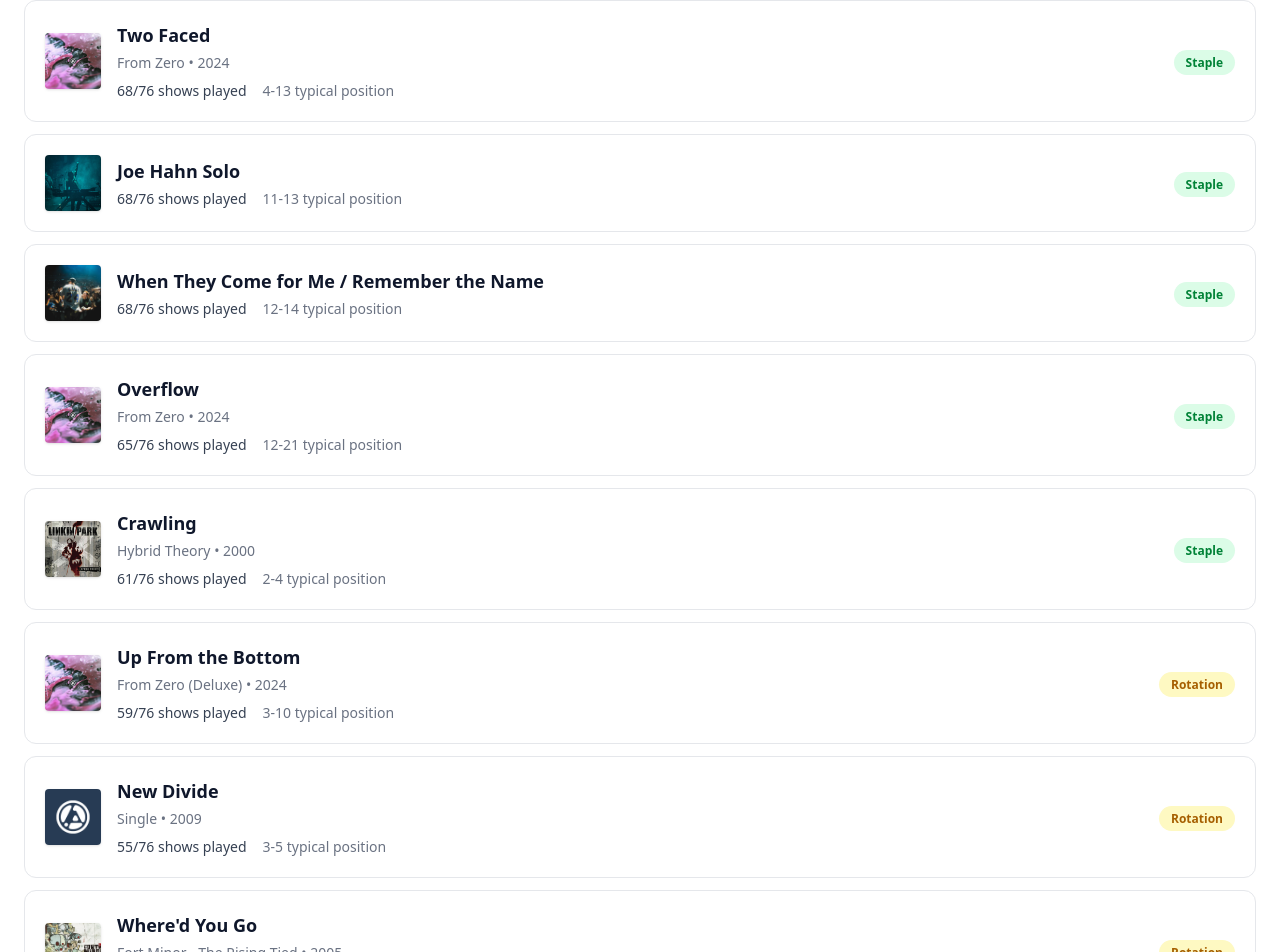
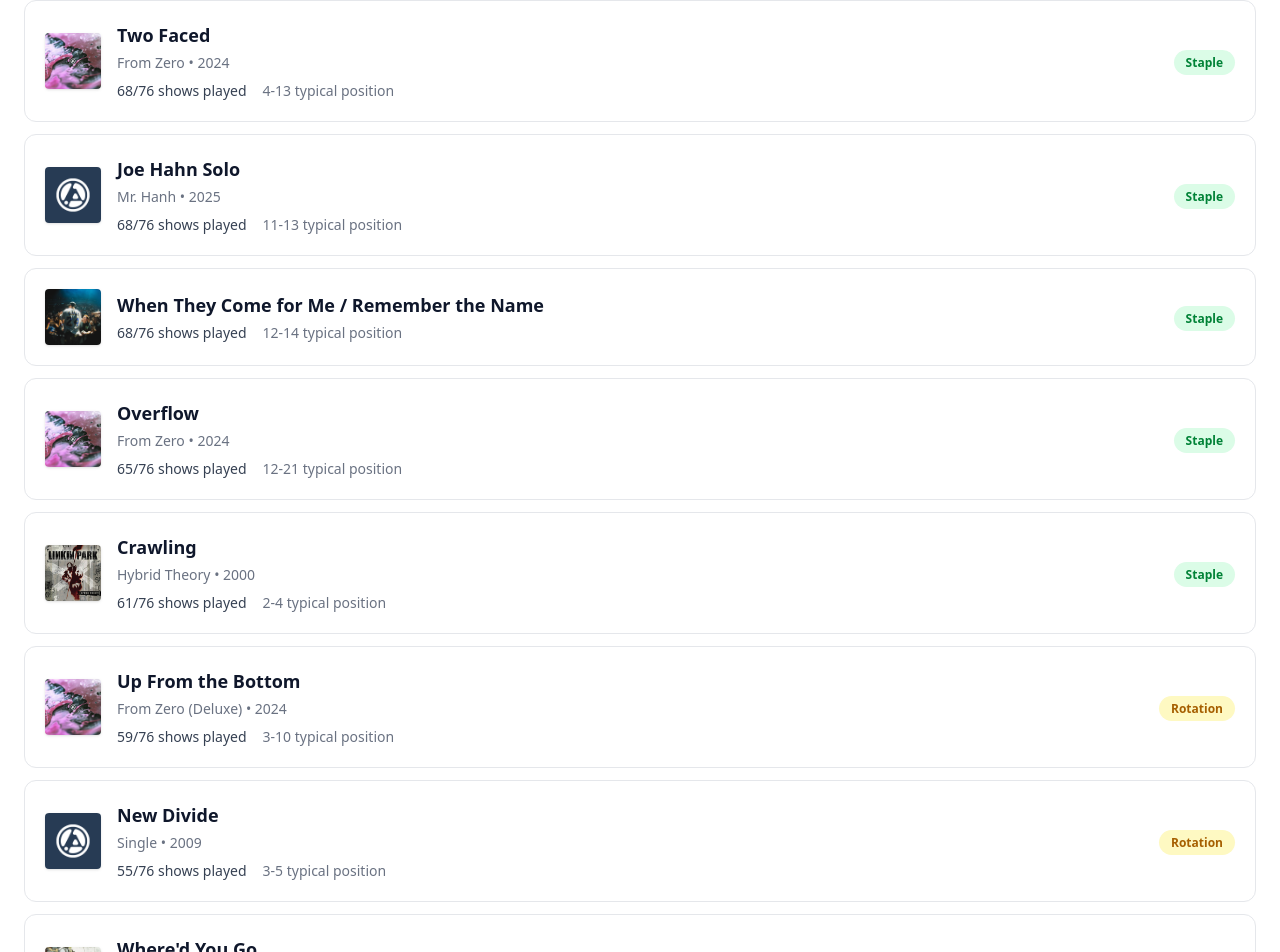
Before and after one commit to evengene/lp-setlist-comparison, a React (Vite) app: page / in a window 1280 px wide. Shown: the part 2997-3949 px from the top of the page. Built offline with nearby package versions, Linux system fonts and the light colour scheme.

Commit message:
refactor: remove debug logs, correct song title, and update album display logic

```diff
--- a/src/components/SongCard.tsx
+++ b/src/components/SongCard.tsx
@@ -38,7 +38,7 @@
           <h3 className="text-lg font-semibold text-slate-900 mb-1 group-hover:text-gray-700">
             {song.title}
           </h3>
-          {song.album && song.album &&
+          {song.album && song.year &&
           <p className="text-sm text-gray-500 mb-2">
             {song.album} • {song.year}
           </p>
--- a/src/data/lpSongDatabase.json
+++ b/src/data/lpSongDatabase.json
@@ -638,7 +638,7 @@
       "track": null
     },
     {
-      "title": "Joe Hanh Solo",
+      "title": "Joe Hahn Solo",
       "abbreviation": "JHS",
       "album": "Mr. Hanh",
       "year": 2025,
```
Also changed, not shown: src/pages/HomePage_full_tabs.tsx (+0 -7 lines).
